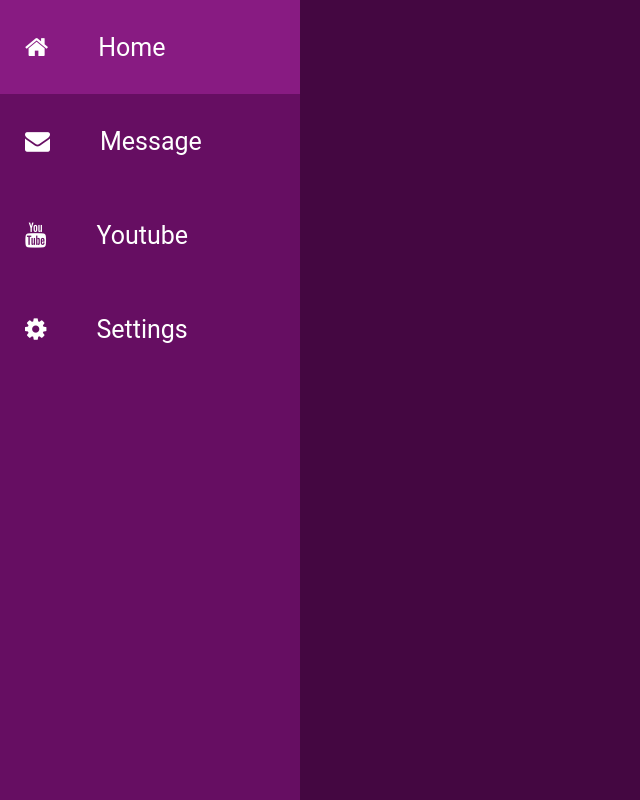
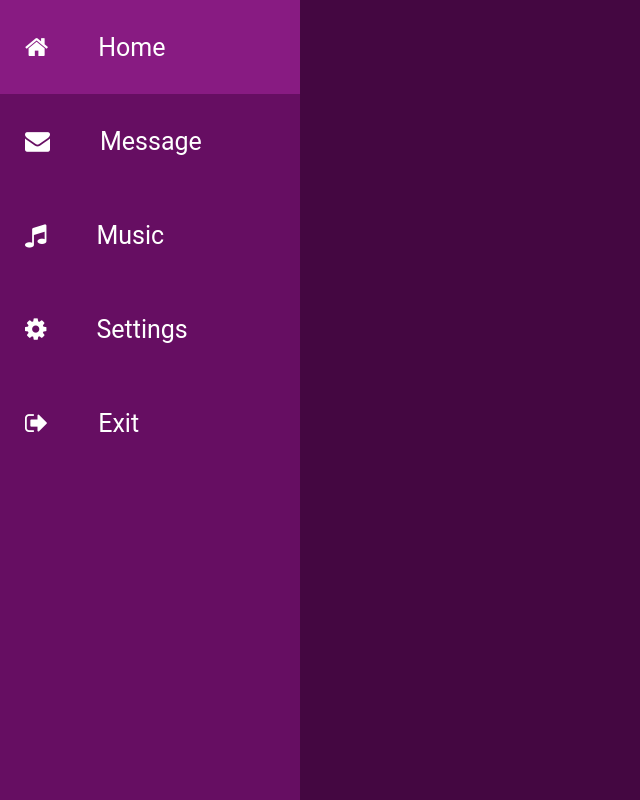
Before and after one commit to kafarzada/HTML5_CSS3, a plain HTML site: page Navigator/index.html in a window 1280 px wide. Shown: the whole page, without its empty margins (0-640 px from the left). Drawn offline with Linux system fonts and the light colour scheme.

Commit message:
некотоые изменения

```diff
--- a/Navigator/index.html
+++ b/Navigator/index.html
@@ -16,8 +16,9 @@
         <ul>
             <li><a href="#"><i class="fa fa-home"></i><span>Home</span></a></li>
             <li><a href="#"><i class="fa fa-envelope"></i><span>Message</span></a></li>
-            <li><a href="#"><i class="fa fa-youtube"></i><span></span>Youtube</a></li>
+            <li><a href="#"><i class="fa fa-music"></i><span></span>Music</a></li>
             <li><a href="#"><i class="fa fa-cog"></i><span></span>Settings</a></li>
+            <li><a href="#"><i class="fa fa-sign-out"></i><span></span>Exit</a></li>
         </ul>
     </div>
 
```
